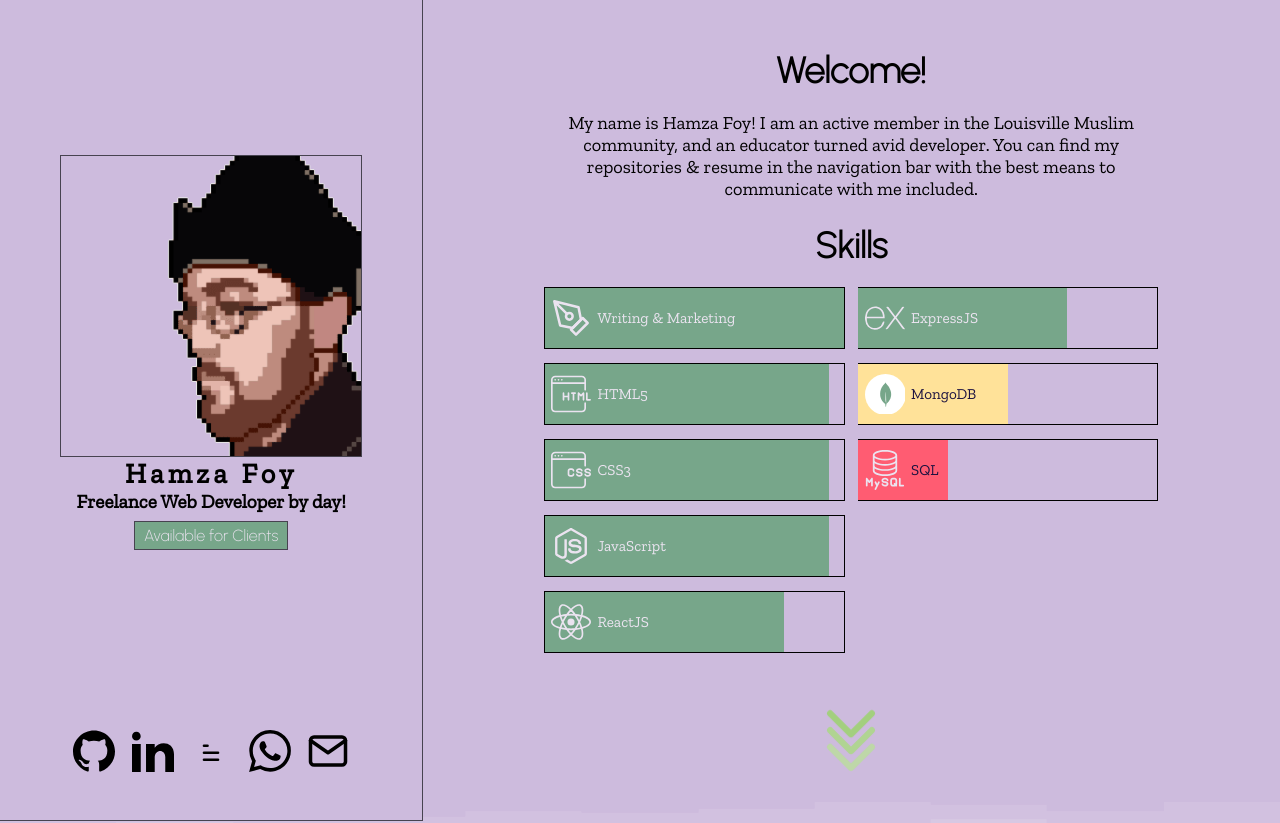
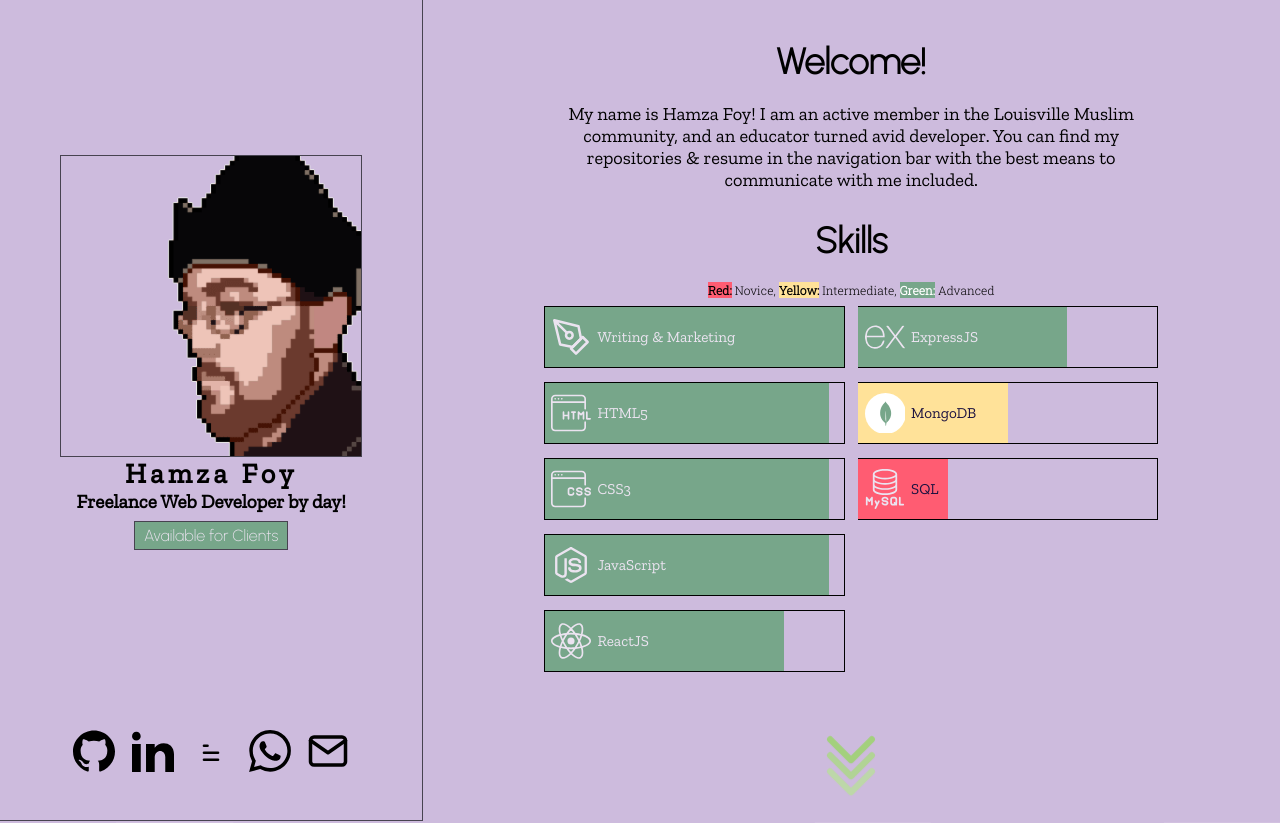
Before and after one commit to hamzafoy/hamza_foy_anthology, a React (Create React App) app: page / in a window 1280 px wide. Shown: the top 823 px of the page. Built offline with nearby package versions, Linux system fonts and the light colour scheme.

Commit message:
added a key to explain the progress bars for skills.

```diff
--- a/src/Header/Header.css
+++ b/src/Header/Header.css
@@ -22,6 +22,7 @@
     display: flex;
     flex-direction: column;
     margin-left: 0;
+    margin-bottom: 1.25vh;
 }
 
 
@@ -29,7 +30,7 @@
     margin-top: 0;
     padding: 0 7vw 0;
     font-family: 'Zilla Slab', sans-serif;
-    font-size: 0.95em;
+    font-size: 0.85em;
 }
 
 
@@ -37,7 +38,15 @@
 .about__label {
     font-family: 'Urbanist', sans-serif;
     font-size: 1.5em;
-    margin-bottom: 2.5vh;
+    margin-top: 0;
+    margin-bottom: 1.5vh;
+}
+
+
+.skills__ranking {
+    margin: 0 0 1vh;
+    font-family: 'Roboto Slab', serif;
+    font-size: 0.75em;
 }
 
 
--- a/src/Header/Header.js
+++ b/src/Header/Header.js
@@ -46,6 +46,10 @@ function ParallaxHeader() {
                     <h1 className="skills-container__label">
                         Skills
                     </h1>
+
+                    <p className="skills__ranking">
+                        <span style={{ backgroundColor: "#FF5C72", fontWeight: 700 }}>Red:</span> Novice, <span style={{ backgroundColor: "#FFE299", fontWeight: 700 }}>Yellow:</span> Intermediate, <span style={{ backgroundColor: "#77A68A", fontWeight: 700, color: 'white' }}>Green:</span> Advanced
+                    </p>
 
                     <aside className="skills-tag-container">
 
```
